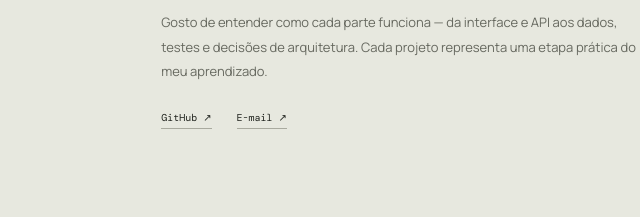
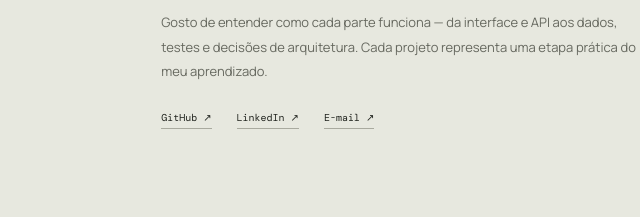
Before and after one commit to marcellabongiolo/portfolio-app, a plain HTML site: page index.html in a window 1280 px wide. Shown: the part 3659-3876 px from the top of the page, 453-1093 px from the left. Drawn offline with nearby package versions, Linux system fonts and the light colour scheme.

Commit message:
Add LinkedIn profile link
Updated LinkedIn link in the about section.

```diff
--- a/index.html
+++ b/index.html
@@ -93,7 +93,7 @@
 
 <section class="about" id="sobre">
       <div class="about-inner"><div class="about-side"><span class="eyebrow">02 — SOBRE MIM</span><div class="about-stamp">ENGENHARIA<br /><b>DE SOFTWARE</b><br />EM FORMAÇÃO <span>✳</span></div></div>
-      <div class="about-copy"><h2>Curiosidade que<br />vira <span>código.</span></h2><p>Sou Marcella Bongiolo, estudante de Engenharia de Software. Neste portfólio, reuni projetos autorais com diferentes desafios: uma aplicação full-stack para operações, uma ferramenta de observabilidade e um experimento de visualização 4D.</p><p>Gosto de entender como cada parte funciona — da interface e API aos dados, testes e decisões de arquitetura. Cada projeto representa uma etapa prática do meu aprendizado.</p><div class="about-links"><a href="https://github.com/marcellabongiolo" target="_blank" rel="noreferrer">GitHub ↗</a><a href="mailto:marcellabongioloemili@gmail.com">E-mail ↗</a></div></div></div>
+      <div class="about-copy"><h2>Curiosidade que<br />vira <span>código.</span></h2><p>Sou Marcella Bongiolo, estudante de Engenharia de Software. Neste portfólio, reuni projetos autorais com diferentes desafios: uma aplicação full-stack para operações, uma ferramenta de observabilidade e um experimento de visualização 4D.</p><p>Gosto de entender como cada parte funciona — da interface e API aos dados, testes e decisões de arquitetura. Cada projeto representa uma etapa prática do meu aprendizado.</p><div class="about-links"><a href="https://github.com/marcellabongiolo" target="_blank" rel="noreferrer">GitHub ↗</a><a href="https://www.linkedin.com/in/marcella-bongiolo-68441a354/" target="_blank" rel="noopener noreferrer">LinkedIn ↗</a><a href="mailto:marcellabongioloemili@gmail.com">E-mail ↗</a></div></div></div>
     </section>
 
     <section class="contact section-wrap"><span class="eyebrow">03 — CONTATO</span><h2>Vamos criar algo<br /><span>bem construído.</span></h2><a class="button button-dark" href="mailto:marcellabongioloemili@gmail.com">Fale comigo <span>↗</span></a><div class="contact-note">MARCELLABONGIOLOEMILI@GMAIL.COM</div></section>
```
